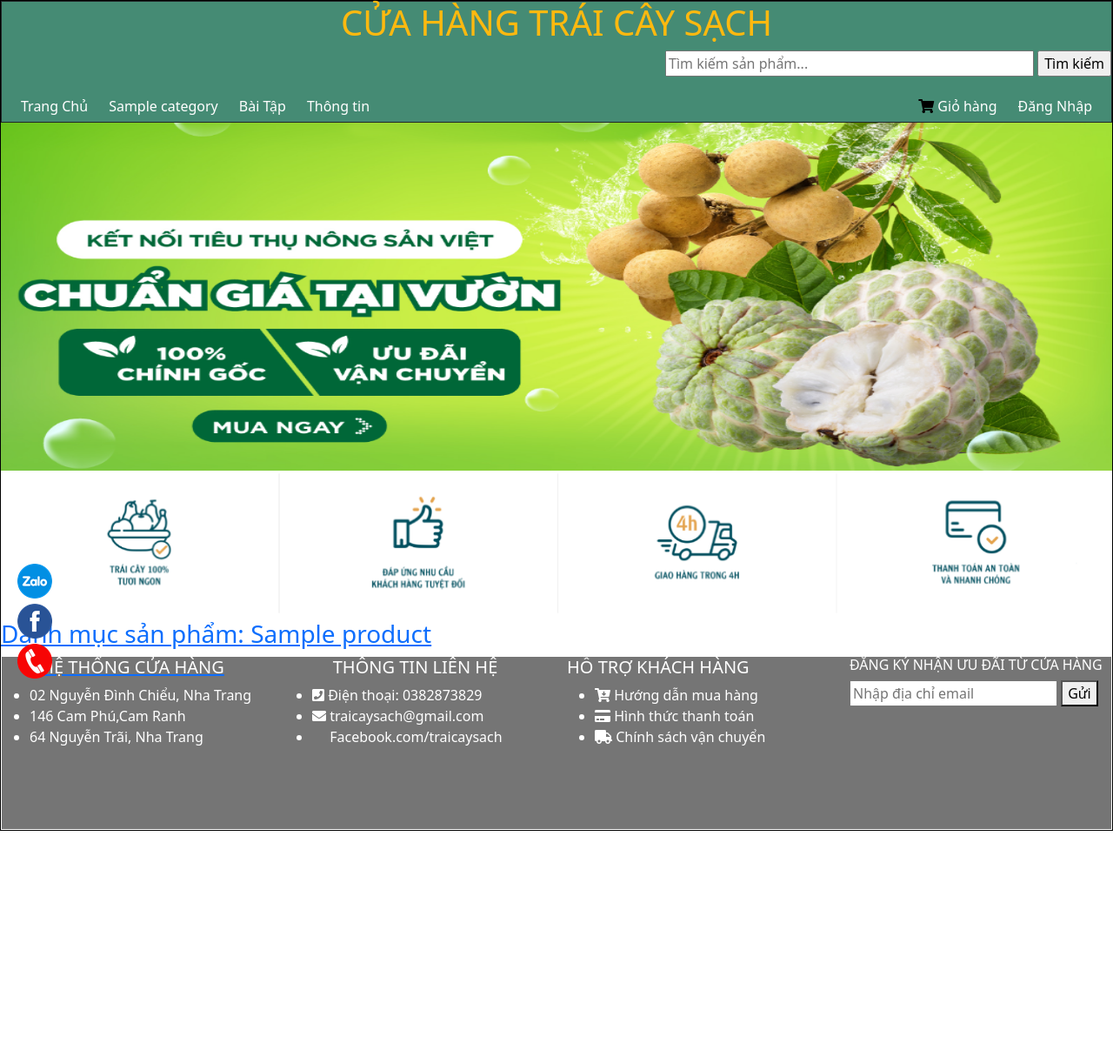
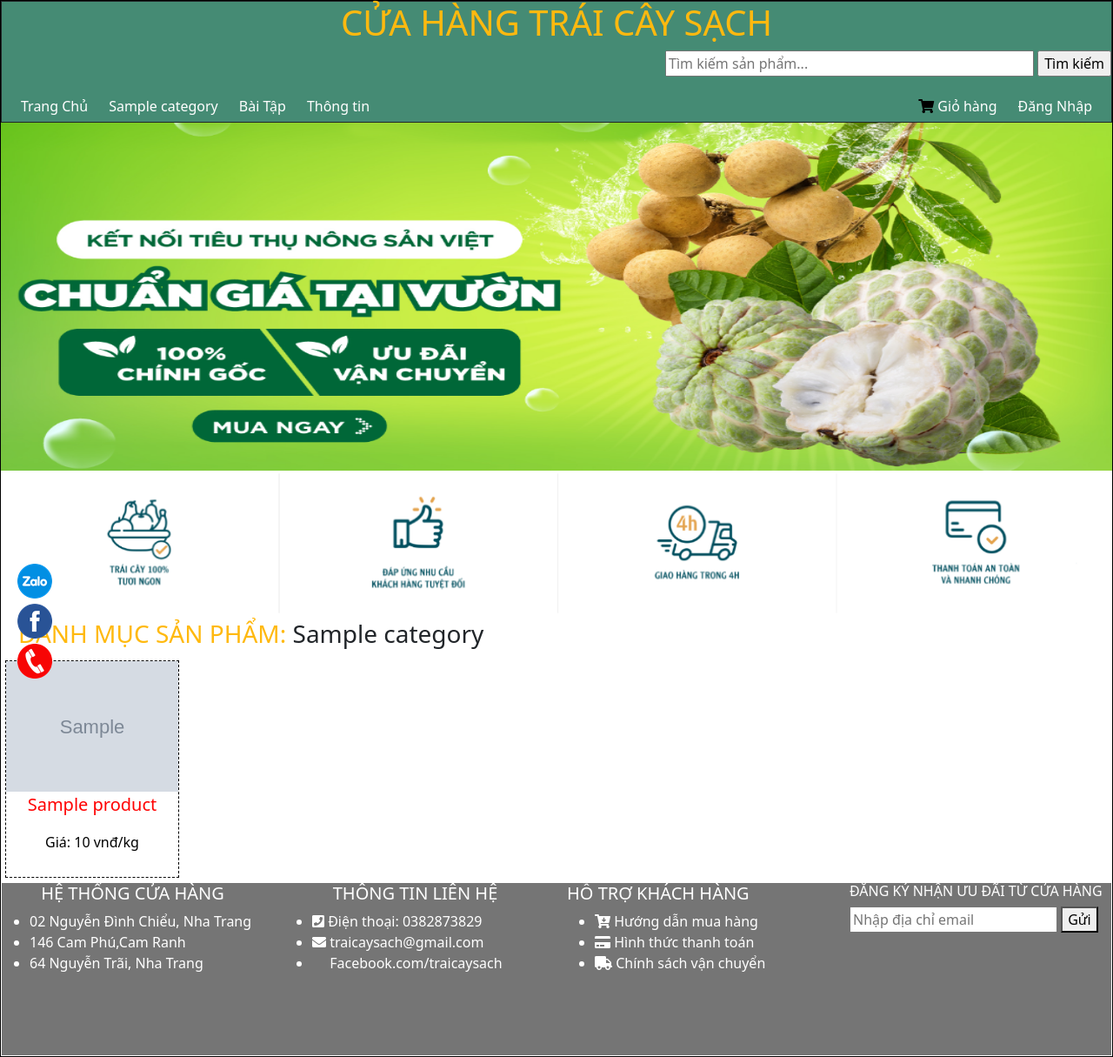
Before and after one commit to LeThiKimThuan2309/Nhom14_Traicay, a PHP site: page /trangchu/index.php?quanly=danhmuc&id=1 in a window 1280 px wide. Shown: the whole page at 87% size. Before the commit the page ends 955 px from the top, so only its background shows below. Run offline with PHP 8.4, Linux system fonts and the light colour scheme; tables that the repository leaves empty or names only in its code hold one stand-in row (values such as "Sample post"); grey boxes marked "Sample" are stand-in pictures.

Commit message:
Update danhmuc.php

```diff
--- a/trangchu/main/danhmuc.php
+++ b/trangchu/main/danhmuc.php
@@ -1,23 +1,30 @@
 <?php
-   $sql_pro = "SELECT * FROM category a,product b WHERE a.id=b.id_category and b.id_category=$_GET[id] ORDER BY a.id DESC";
+   $sql_pro = "SELECT * FROM product
+   WHERE product.id_category='$_GET[id]'
+   ORDER BY id_category DESC";
    $query_pro = mysqli_query($conn,$sql_pro);
-   $row_title = mysqli_fetch_array($query_pro);
+
+   $sql_ten = "SELECT * FROM category WHERE category.id = $_GET[id] LIMIT 1 ";
+   $query_ten = mysqli_query($conn,$sql_ten);
+   $row_title = mysqli_fetch_array($query_ten);
 ?>
-<h3>Danh mục sản phẩm: <?php echo $row_title['name']?></h3>
+<h3  style=" margin-left:20px;"><a style="text-decoration:none;color: #ffb90f;">DANH MỤC SẢN PHẨM:</a> <?php echo $row_title['name']?></h3>
 <ul class="product_list">
     <?php
     while($row_pro = mysqli_fetch_array($query_pro) ){
         ?>
+        <!-- <form method="post" action="main/themgiohang.php?idsanpham=<?php echo $row_pro['id']?>"> -->
         <li>
+
             <a href="index.php?quanly=sanpham&id=<?php echo $row_pro['id']?>">
-            <img src="<?php echo $row_pro['thumbnail']?>">
-            <p class="title_product">Tên trái cây: <?php echo $row_pro['title']?>Nhãn</p>
-            <p>Giá: <?php echo $row_pro['price']?></p>
-            <!-- <p>Mô tả: <?php echo $row_pro['content']?></p> -->
+            <img src="../BaiTapLon/Admin/The_Loai/upload/<?php echo $row_pro['thumbnail']?>" style="width:100%;">
+            <p class="title_product"><?php echo $row_pro['title']?></p>
+            <p style="color:black;">Giá: <?php echo number_format( $row_pro['price'],0,',','.')?> vnđ/kg</p>
+            <!-- <p><input class="themgiohang" type="submit" value="Thêm giỏ hàng"></p> -->
             </a>
+
         </li>
-
+    <!-- </form>           -->
 <?php
 }
 ?>
-</ul>
```
